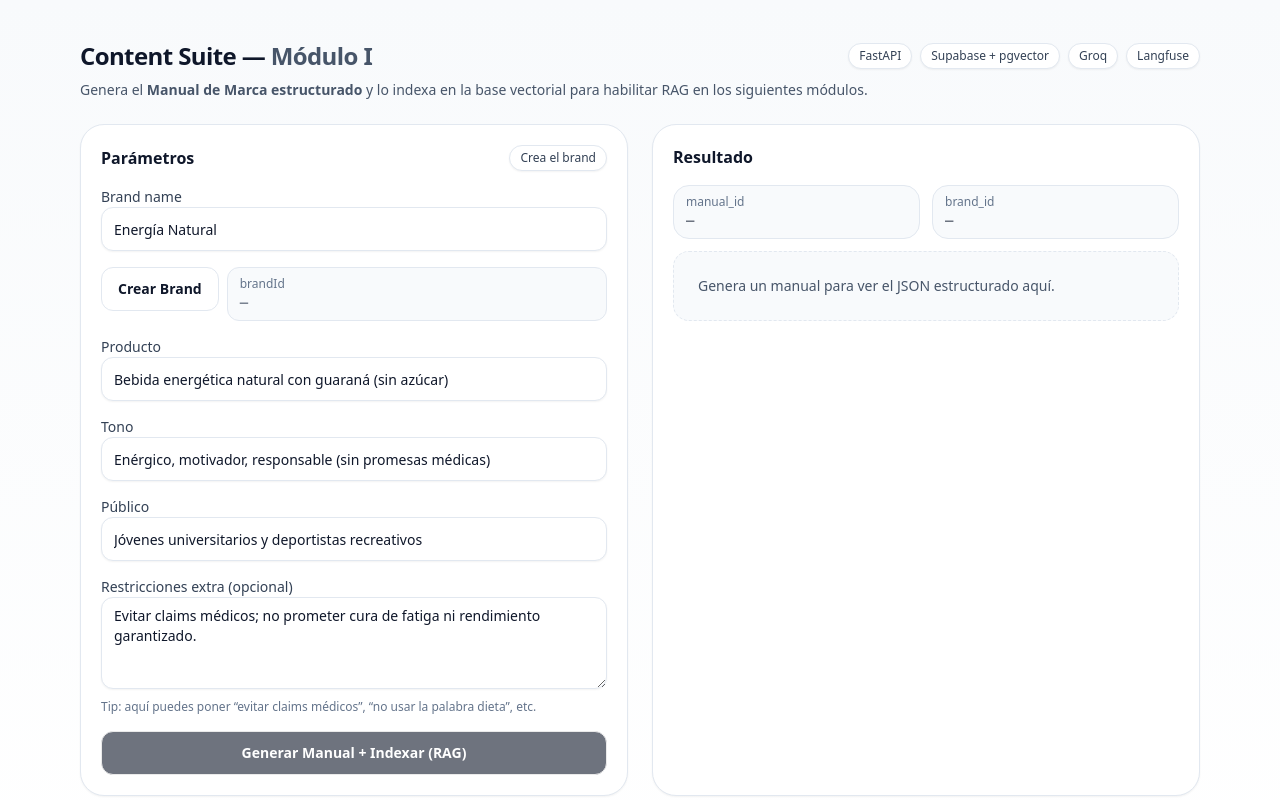
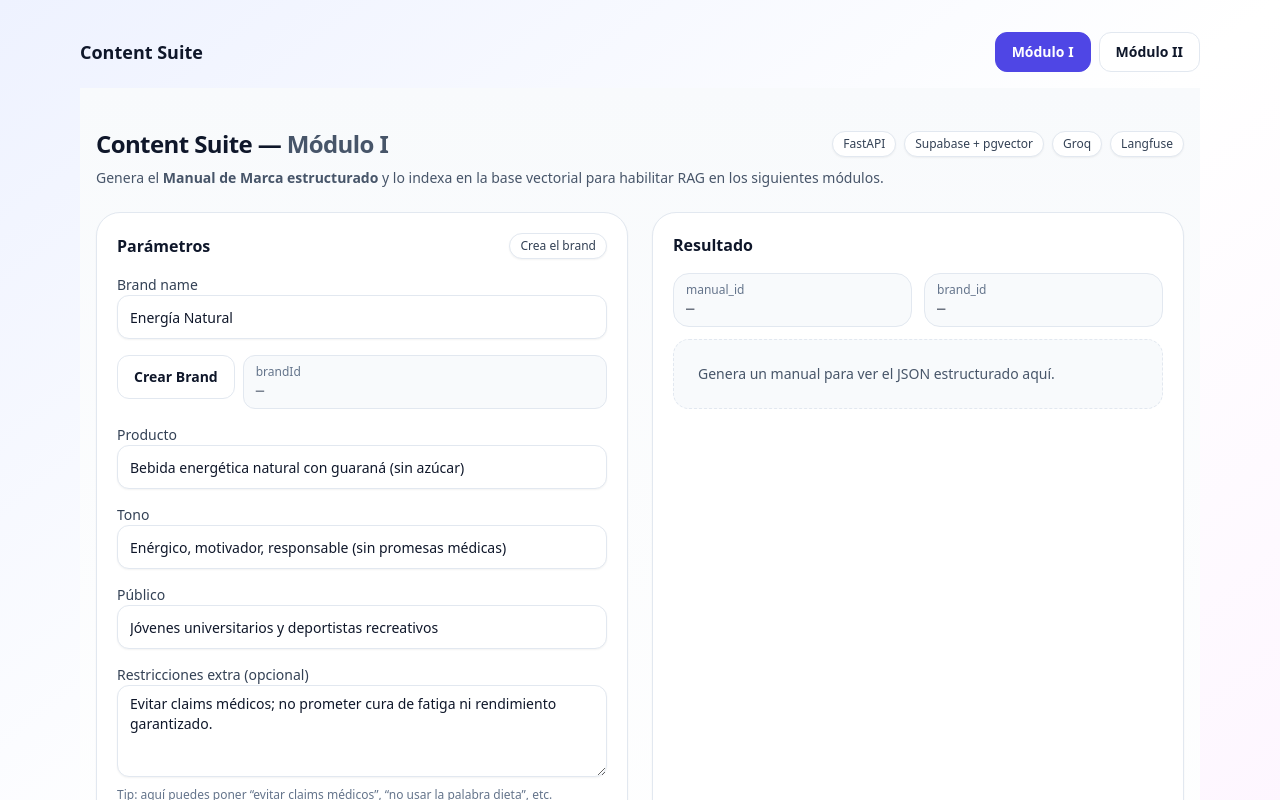
Before and after one commit to BrigitteMendez1302/content-suite-frontend, a React (Vite) app: page / in a window 1280 px wide. Shown: the top 800 px of the page. Built offline with nearby package versions, Linux system fonts and the light colour scheme; no server answers.

Commit message:
add: moduleII in App

```diff
--- a/src/App.tsx
+++ b/src/App.tsx
@@ -1,6 +1,37 @@
-import React from "react";
+import React, { useState } from "react";
 import BrandDNA from "./pages/BrandDNA";
+import CreativeEngine from "./pages/CreativeEngine";
 
 export default function App() {
-  return <BrandDNA />;
+  const [page, setPage] = useState<"brand" | "engine">("brand");
+
+  return (
+    <div className="min-h-screen bg-gradient-to-br from-indigo-50 via-white to-fuchsia-50">
+      <div className="mx-auto max-w-6xl p-4">
+        <div className="flex items-center justify-between py-4">
+          <div className="text-lg font-bold text-slate-900">Content Suite</div>
+          <div className="flex gap-2">
+            <button
+              onClick={() => setPage("brand")}
+              className={`h-10 rounded-xl px-4 text-sm font-semibold border ${
+                page === "brand" ? "bg-indigo-600 text-white border-indigo-600" : "bg-white text-slate-900 border-slate-200"
+              }`}
+            >
+              Módulo I
+            </button>
+            <button
+              onClick={() => setPage("engine")}
+              className={`h-10 rounded-xl px-4 text-sm font-semibold border ${
+                page === "engine" ? "bg-indigo-600 text-white border-indigo-600" : "bg-white text-slate-900 border-slate-200"
+              }`}
+            >
+              Módulo II
+            </button>
+          </div>
+        </div>
+
+        {page === "brand" ? <BrandDNA /> : <CreativeEngine />}
+      </div>
+    </div>
+  );
 }
```
